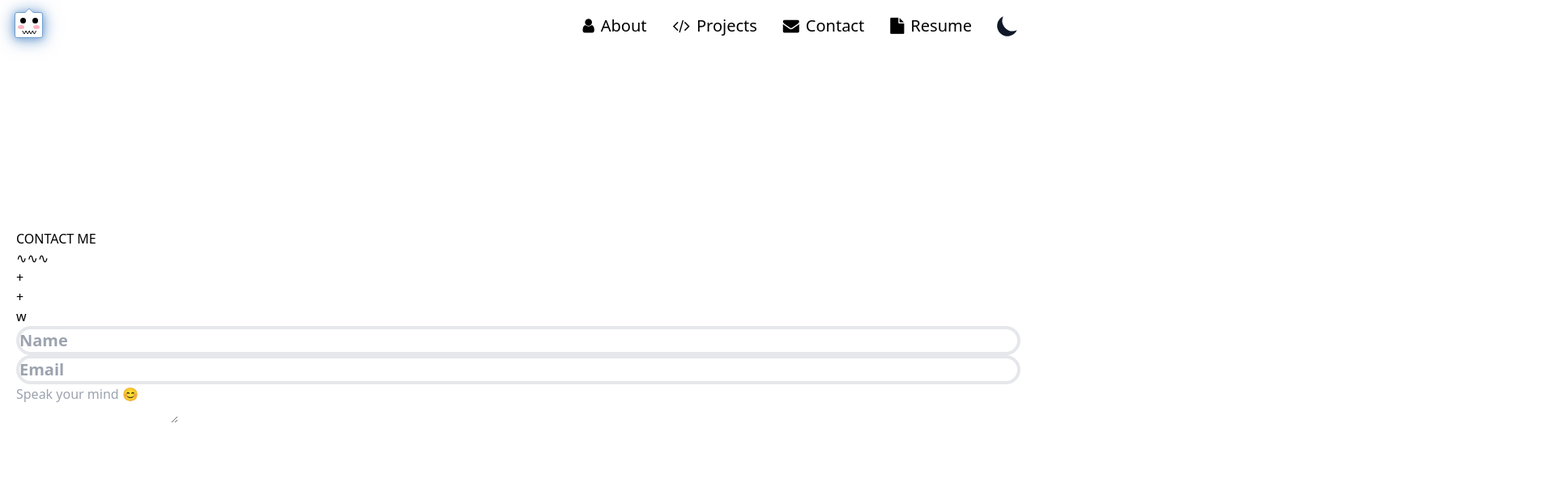
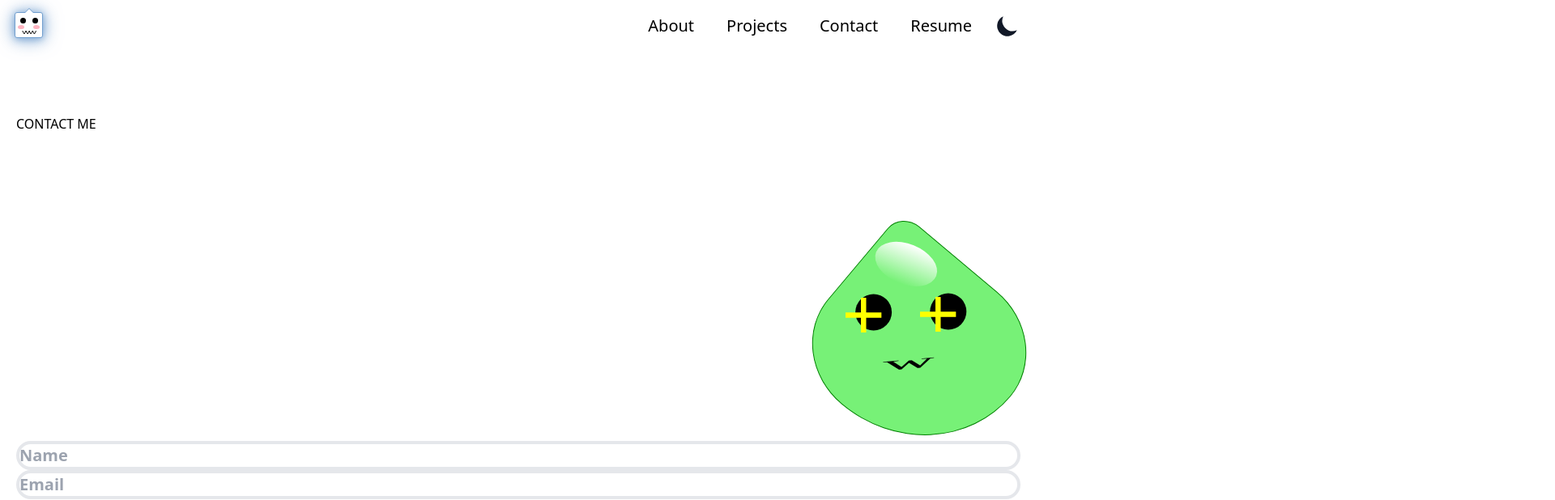
Before and after one commit to KevinSaephanh/portfolio, a Next.js app: page /contact in a window 1280 px wide. Shown: the top 618 px of the page at 81% size, 1920 px wide, since content can reach past the window. Built offline with nearby package versions, Linux system fonts and the light colour scheme.

Commit message:
Update contact page and add api function to send email

```diff
--- a/src/components/common/ProgressBar/ProgressBar.tsx
+++ b/src/components/common/ProgressBar/ProgressBar.tsx
@@ -11,7 +11,7 @@ export const ProgressBar: React.FC<ProgressBarProps> = ({ maxPercent, color, tog
 
   useEffect(() => {
     if (progress < maxPercent) setTimeout(() => setProgress(progress + 1), 10);
-    else setTimeout(() => toggleLoading(), 50);
+    else toggleLoading();
   }, [progress]);
 
   return (
--- a/src/components/ui/Input/Input.tsx
+++ b/src/components/ui/Input/Input.tsx
@@ -8,16 +8,13 @@ type TextAreaProps = React.InputHTMLAttributes<HTMLInputElement> & {
 };
 
 export const Input = React.forwardRef<HTMLInputElement, TextAreaProps>(
-  ({ name, label, errors, touched, required, ...props }, ref) => {
+  ({ name, label, value, placeholder, errors, touched, required, onChange, ...props }, ref) => {
     const inputRef = React.useRef<HTMLInputElement>(null);
     React.useImperativeHandle(ref, () => inputRef.current!);
 
     return (
       <>
-        <input
-          // onChange={handleInput}
-          {...props}
-        />
+        <input value={value} name={name} placeholder={placeholder} onChange={onChange} {...props} />
       </>
     );
   }
--- a/src/components/ui/TextArea/TextArea.tsx
+++ b/src/components/ui/TextArea/TextArea.tsx
@@ -8,14 +8,17 @@ type TextAreaProps = React.InputHTMLAttributes<HTMLTextAreaElement> & {
 };
 
 export const TextArea = React.forwardRef<HTMLTextAreaElement, TextAreaProps>(
-  ({ name, label, errors, touched, required, ...props }, ref) => {
+  ({ name, label, value, placeholder, errors, touched, required, onChange, ...props }, ref) => {
     const inputRef = React.useRef<HTMLTextAreaElement>(null);
     React.useImperativeHandle(ref, () => inputRef.current!);
 
     return (
       <>
         <textarea
-          // onChange={handleInput}
+          value={value}
+          name={name}
+          placeholder={placeholder}
+          onChange={onChange}
           {...props}
         />
       </>
--- a/src/pages/_app.tsx
+++ b/src/pages/_app.tsx
@@ -1,5 +1,4 @@
 import '../styles/globals.scss';
-import 'font-awesome/css/font-awesome.min.css';
 import type { AppProps } from 'next/app';
 import { Layout } from '../components/common/Layout/Layout';
 import { ThemeProvider } from 'next-themes';
--- a/src/pages/about/index.tsx
+++ b/src/pages/about.tsx
@@ -1,7 +1,7 @@
 import { NextPage } from 'next';
 import Image from 'next/image';
 import React from 'react';
-import { ProgressBar } from '../../components/common/ProgressBar/ProgressBar';
+import { ProgressBar } from '../components/common/ProgressBar/ProgressBar';
 
 const technologies = [
   {
--- /dev/null
+++ b/src/pages/api/contact.ts
@@ -0,0 +1,22 @@
+import * as nodemailer from 'nodemailer';
+import { Options } from 'nodemailer/lib/mailer';
+require('dotenv').config();
+
+export default function (
+  req: { body: { email: string; name: string; message: string } },
+  res: { status: (arg0: number) => void }
+) {
+  const transporter = nodemailer.createTransport({
+    url: process.env.SMTP_URL,
+    secure: true,
+  });
+  const { email, name, message } = req.body;
+  const mailOptions: Options = {
+    from: email,
+    to: process.env.EMAIL,
+    subject: `Message from ${name}`,
+    text: message,
+  };
+  transporter.sendMail(mailOptions);
+  res.status(200);
+}
--- a/src/pages/contact/index.tsx
+++ b/src/pages/contact.tsx
@@ -1,58 +1,24 @@
-import React, { useRef } from 'react';
-import validator from 'email-validator';
-import * as emailjs from 'emailjs-com';
-import config from '../../config/config';
-import { Input } from '../../components/ui/Input/Input';
-import { TextArea } from '../../components/ui/TextArea/TextArea';
+import React from 'react';
 import { NextPage } from 'next';
+import { Input } from '../components/ui/Input/Input';
+import { TextArea } from '../components/ui/TextArea/TextArea';
 
 const Contact: NextPage = () => {
-  const inputs = useRef({
+  const inputs = React.useRef({
     name: '',
     email: '',
     message: '',
   });
   const [submitMessage, setSubmitMessage] = React.useState('');
 
-  const sendEmail = (e) => {
-    e.preventDefault();
-
-    // Check if email is using valid format
-    // if (!isValidForm()) {
-    //   setSubmitMessage('Please fill out all fields in the form');
-    //   setTimeout(() => setSubmitMessage(''), 3000);
-    //   return;
-    // }
-
-    emailjs
-      .sendForm('gmail', config.email.templateId, '.myForm', config.email.userId)
-      .then((res) => {
-        setSubmitMessage('Message sent successfully!');
-        setTimeout(() => window.location.reload(), 3000);
-      })
-      .catch((err) => {
-        console.error(err);
-        setSubmitMessage('Failed to send message 😞');
-        setTimeout(() => setSubmitMessage(''), 3000);
-      });
+  const handleInput = (e: React.ChangeEvent<HTMLInputElement | HTMLTextAreaElement>) => {
+    const { name, value } = e.target;
+    inputs.current[name] = value;
   };
 
-  // const isValidForm = () => {
-  //   const { name, email, message } = inputs.current;
-  //   return (
-  //     name.length > 1 &&
-  //     name.length <= 50 &&
-  //     email.length >= 5 &&
-  //     email.length <= 100 &&
-  //     validator.validate(email) &&
-  //     message.length >= 1 &&
-  //     message.length <= 300
-  //   );
-  // };
-
-  const handleInput = (e) => {
-    const { name, value } = e.target;
-    inputs.current[name] = value;
+  const handleSubmit = (e: React.FormEvent) => {
+    e.preventDefault();
+    console.log(inputs.current);
   };
 
   return (
@@ -97,9 +63,7 @@ const Contact: NextPage = () => {
             required
           />
           <span className='submitMessage'>{submitMessage}</span>
-          {/* <button onClick={sendEmail} disabled={!isValidForm()}>
-            Send
-          </button> */}
+          <button onClick={handleSubmit}>Send</button>
         </form>
       </div>
     </div>
--- a/src/styles/globals.scss
+++ b/src/styles/globals.scss
@@ -18,6 +18,7 @@
     @apply themed-text font-semibold;
   }
 
+  a,
   .link-item {
     @apply rounded md:bg-transparent md:p-0 hover:text-teal-300;
   }
@@ -143,3 +144,88 @@
     transform: scale(1.5, 1);
   }
 }
+
+#slime {
+  width: 250px;
+  height: 230px;
+  border-radius: 15% 50% 80% 50%;
+  border: 1px solid green;
+  background: rgb(119, 241, 119);
+  transform: rotate(40deg);
+  margin: 0 auto;
+  margin-top: 150px;
+  margin-left: auto;
+  margin-right: 0;
+
+  &::after {
+    content: '';
+    width: 80px;
+    height: 50px;
+    border-radius: 60%;
+    position: absolute;
+    z-index: 1000;
+    transform: rotate(-18deg);
+    left: 5px;
+    top: 20px;
+    background: linear-gradient(to bottom, rgba(255, 255, 255, 1) 0%, rgb(119, 241, 119) 100%);
+  }
+
+  .antenna {
+    width: 300px;
+    position: relative;
+    z-index: 1;
+    transform: rotate(-150deg) scale(7, 1.2);
+    letter-spacing: -3px;
+    margin-top: -10px;
+    top: -35px;
+    right: 215px;
+
+    &::after {
+      content: '';
+      width: 5px;
+      height: 30px;
+      border-radius: 50%;
+      background: rgb(112, 241, 112);
+      position: absolute;
+      z-index: 1000;
+    }
+  }
+
+  .eye1,
+  .eye2 {
+    height: 45px;
+    width: 45px;
+    border-radius: 50%;
+    background: black;
+    color: yellow;
+    font-size: 5.7rem;
+    line-height: 30px;
+    transform: rotate(-310deg);
+    padding: 17px 12px 0 0;
+  }
+
+  .eye1 {
+    margin-left: 30px;
+    margin-top: 80px;
+    position: absolute;
+    z-index: 10000;
+  }
+
+  .eye2 {
+    margin-top: 20px;
+    margin-left: 100px;
+    position: absolute;
+    z-index: 10;
+  }
+
+  .mouth {
+    font-family: 'Sriracha', cursive;
+    font-weight: normal !important;
+    color: black;
+    position: absolute;
+    z-index: 10000;
+    transform: rotate(-45deg) scale(5.5, 1.5);
+    margin-top: 110px;
+    margin-left: 120px;
+  }
+}
```
Also changed, not shown: package.json (+3 -4 lines), src/pages/projects.tsx (renamed from src/pages/projects/index.tsx), 1 other file (tests, documents, lock files or other folders).
